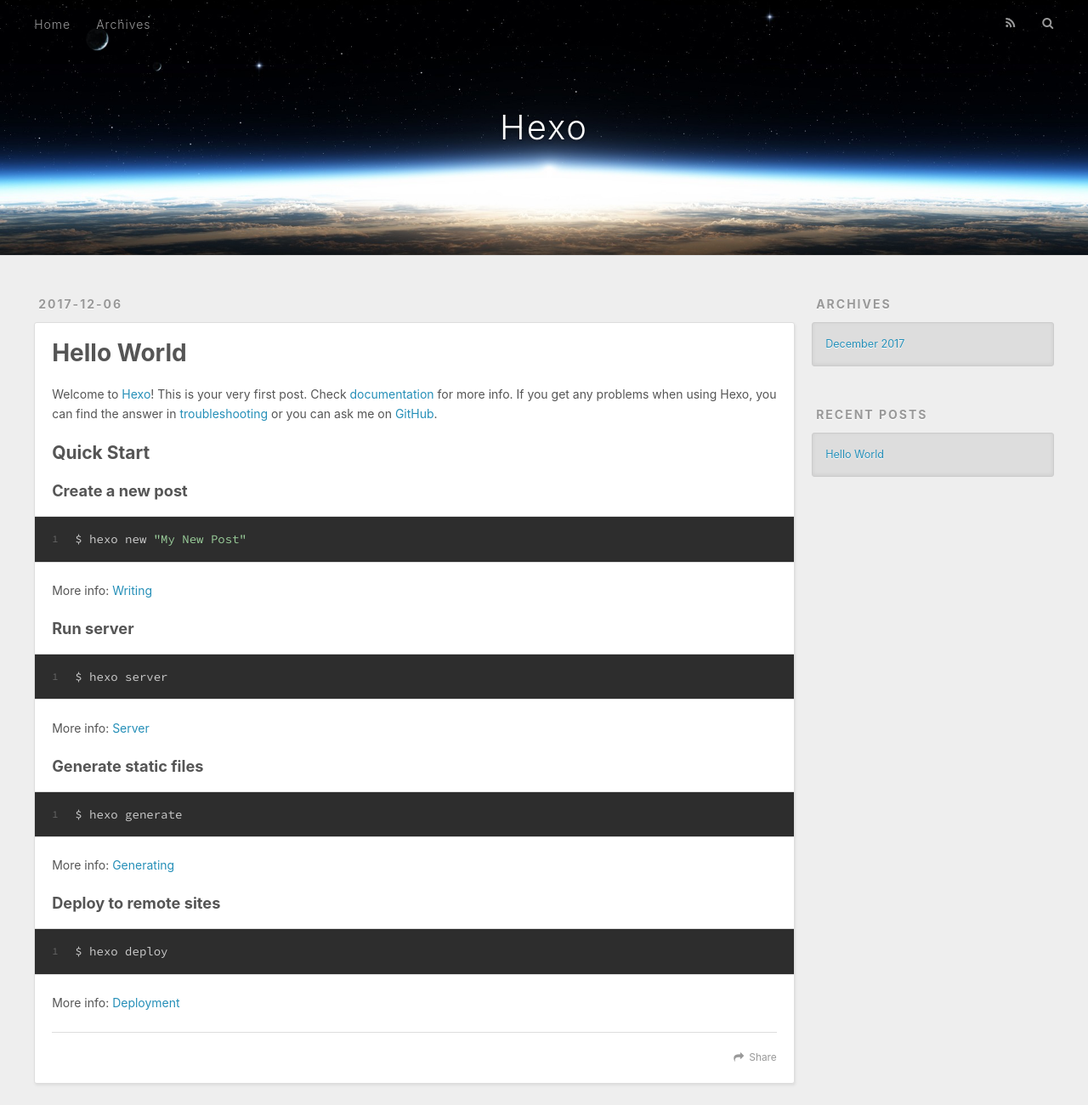
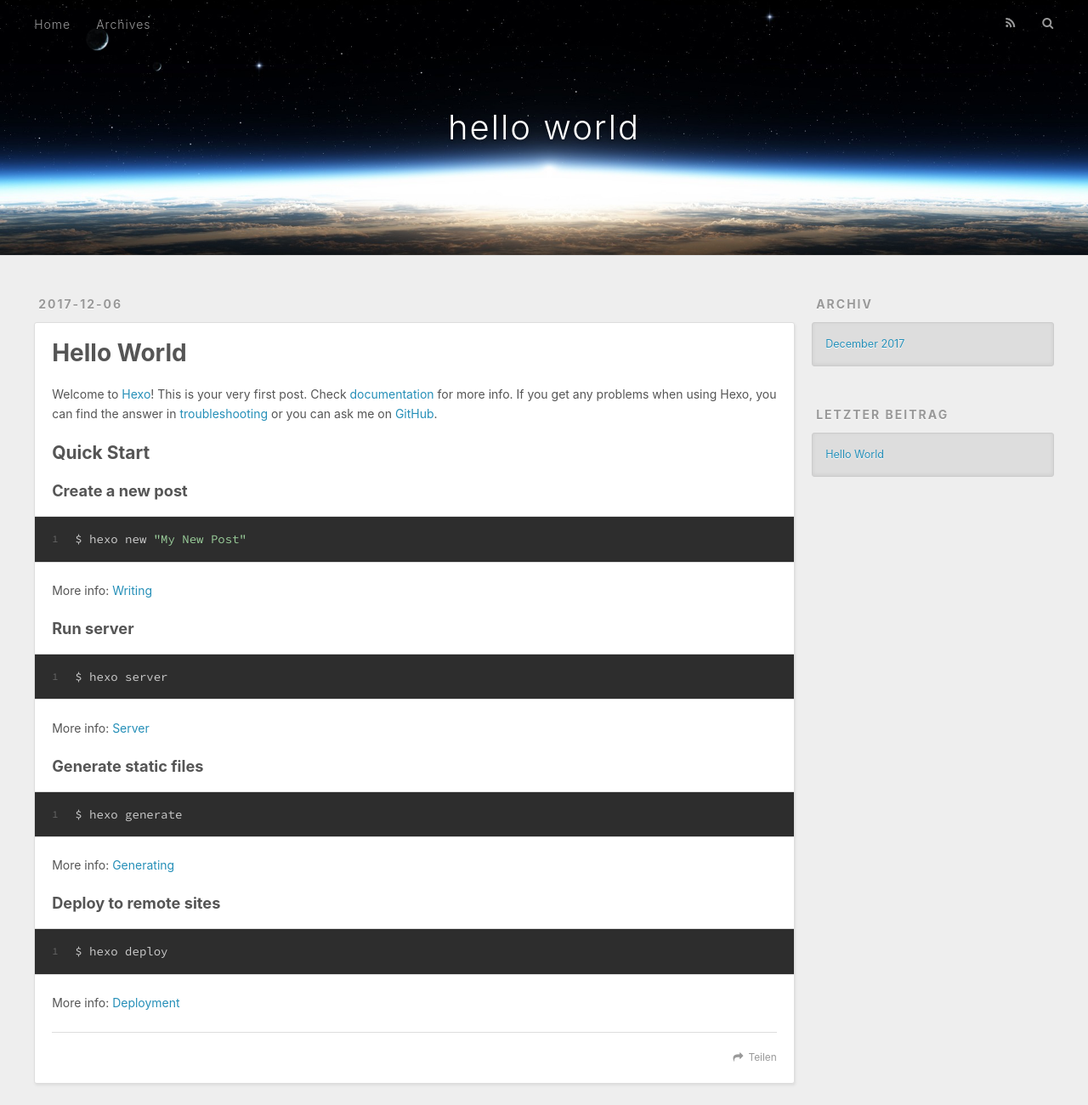
Before and after one commit to Webzhaoxuan/Webzhaoxuan.github.io, a plain HTML site: page index.html in a window 1280 px wide. Shown: the top 1300 px of the page at 85% size. Drawn offline with nearby package versions, Linux system fonts and the light colour scheme.

Commit message:
Site updated: 2018-01-24 16:34:33

```diff
--- a/index.html
+++ b/index.html
@@ -5,16 +5,16 @@
 
 
 
-  <title>Hexo</title>
+  <title>hello world</title>
   <meta name="viewport" content="width=device-width, initial-scale=1, maximum-scale=1">
   <meta property="og:type" content="website">
-<meta property="og:title" content="Hexo">
+<meta property="og:title" content="hello world">
 <meta property="og:url" content="http://yoursite.com/index.html">
-<meta property="og:site_name" content="Hexo">
+<meta property="og:site_name" content="hello world">
 <meta name="twitter:card" content="summary">
-<meta name="twitter:title" content="Hexo">
+<meta name="twitter:title" content="hello world">
 
-    <link rel="alternate" href="/atom.xml" title="Hexo" type="application/atom+xml">
+    <link rel="alternate" href="/atom.xml" title="hello world" type="application/atom+xml">
 
 
     <link rel="icon" href="/favicon.png">
@@ -33,7 +33,7 @@
   <div id="header-outer" class="outer">
     <div id="header-title" class="inner">
       <h1 id="logo-wrap">
-        <a href="/" id="logo">Hexo</a>
+        <a href="/" id="logo">hello world</a>
       </h1>
 
     </div>
@@ -50,7 +50,7 @@
 
           <a id="nav-rss-link" class="nav-icon" href="/atom.xml" title="RSS Feed"></a>
 
-        <a id="nav-search-btn" class="nav-icon" title="Search"></a>
+        <a id="nav-search-btn" class="nav-icon" title="Suche"></a>
       </nav>
       <div id="search-form-wrap">
         <form action="//google.com/search" method="get" accept-charset="UTF-8" class="search-form"><input type="search" name="q" class="search-form-input" placeholder="Search"><button type="submit" class="search-form-submit">&#xF002;</button><input type="hidden" name="sitesearch" value="http://yoursite.com"></form>
@@ -96,7 +96,7 @@
 
     </div>
     <footer class="article-footer">
-      <a data-url="http://yoursite.com/2017/12/06/hello-world/" data-id="cjauug7rn00009wuegzsbs3pi" class="article-share-link">Share</a>
+      <a data-url="http://yoursite.com/2017/12/06/hello-world/" data-id="cjauug7rn00009wuegzsbs3pi" class="article-share-link">Teilen</a>
 
 
     </footer>
@@ -122,7 +122,7 @@
 
 
   <div class="widget-wrap">
-    <h3 class="widget-title">Archives</h3>
+    <h3 class="widget-title">Archiv</h3>
     <div class="widget">
       <ul class="archive-list"><li class="archive-list-item"><a class="archive-list-link" href="/archives/2017/12/">December 2017</a></li></ul>
     </div>
@@ -132,7 +132,7 @@
 
 
   <div class="widget-wrap">
-    <h3 class="widget-title">Recent Posts</h3>
+    <h3 class="widget-title">letzter Beitrag</h3>
     <div class="widget">
       <ul>
 
```
Also changed, not shown: 2017/12/06/hello-world/index.html (+8 -8 lines), archives/2017/12/index.html (+9 -9 lines), archives/2017/index.html (+9 -9 lines), archives/index.html (+9 -9 lines).
